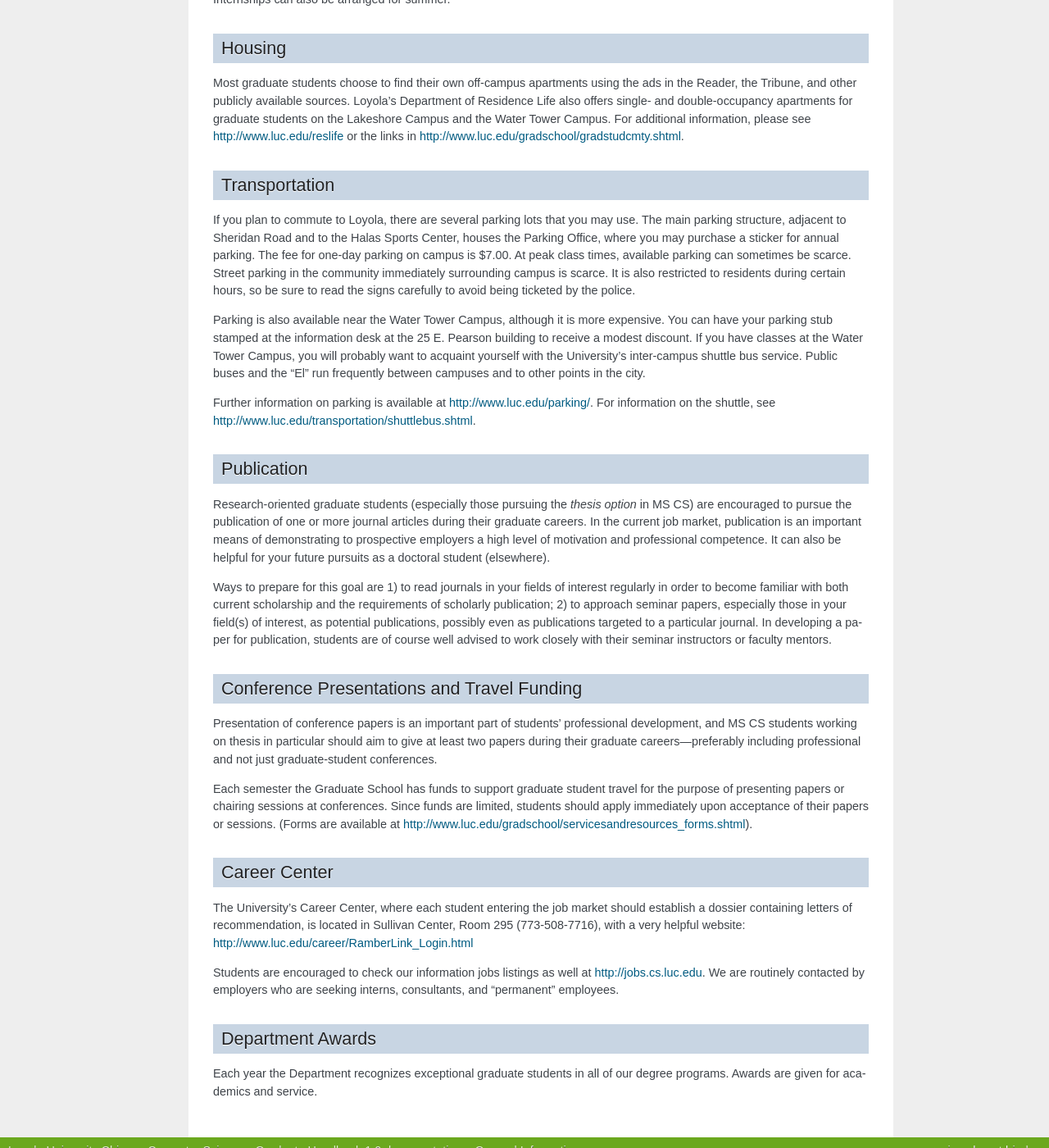
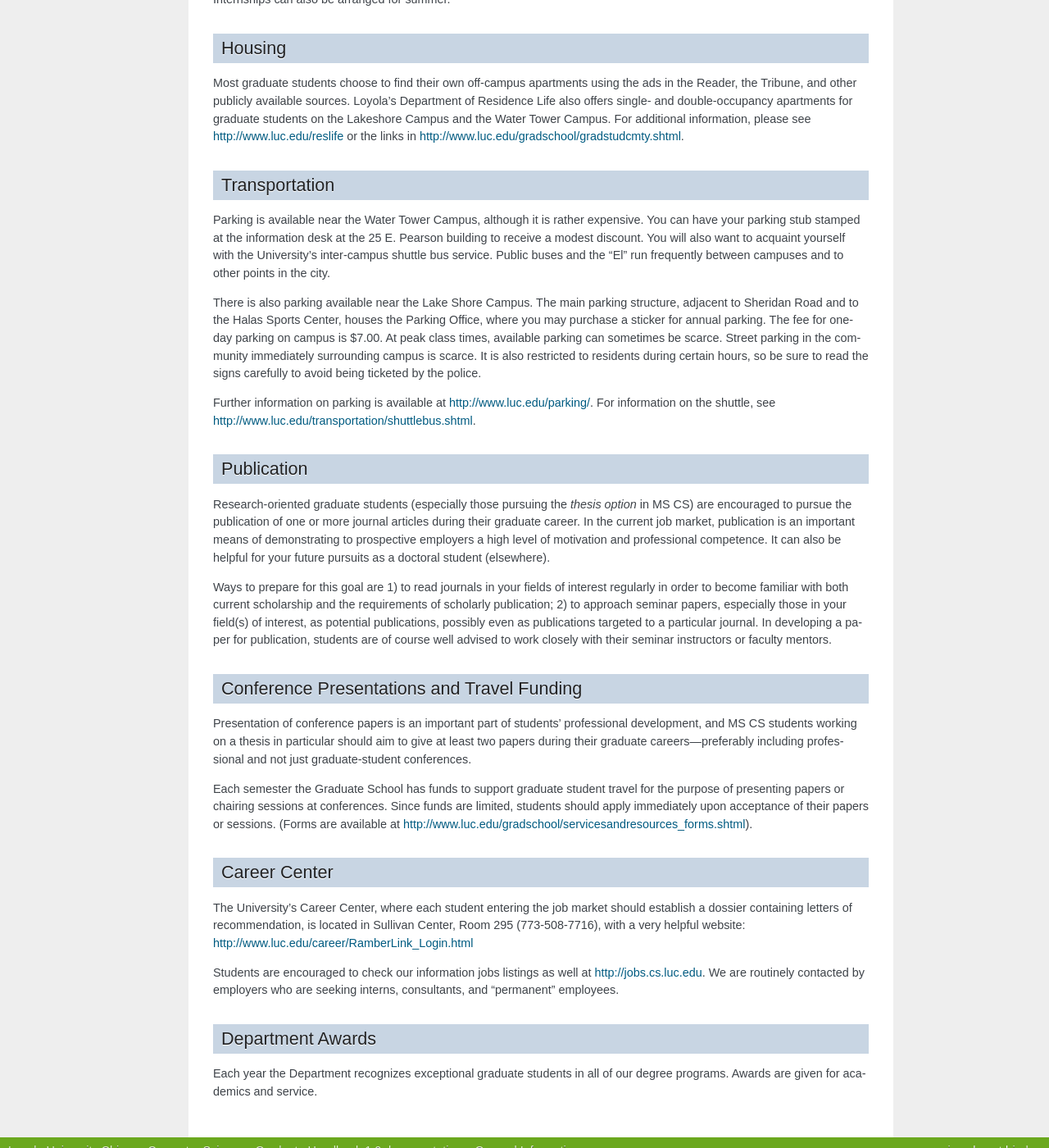
Before and after one commit to LoyolaChicagoCS/gradhandbook, a Sphinx documentation site: the page built from source/general.rst, in a window 1280 px wide and 1400 px high, scrolled down 2728 px. Shown: the whole window at 82% size. Built offline with Sphinx 7.4.7, drawn with Linux system fonts in a browser that asks for light colours; some of the changed lines change nothing that is shown; some of the changed text lies outside the part shown.

Commit message:
Made edits to Chapter 1

```diff
--- a/source/general.rst
+++ b/source/general.rst
@@ -21,7 +21,7 @@ The following folks are here to help you.
 
    	"Andrew N. Harrington, PhD", "Graduate Program Director", "gpd@cs.luc.edu"
    	"Konstantin Läufer, PhD", "Department Chair", "chair@cs.luc.edu"
-   	"Cecelia Murphy", "Graduate Program Secretary", "cmurphy@luc.edu"
+   	"Cecilia Murphy", "Graduate Program Secretary", "cmurphy@luc.edu"
    	"Miao Ye", "Computer Systems Manager", "my@cs.luc.edu"
    	"Jeanmarie Rom", "Department Secretary", "jrom1@luc.edu"
 
@@ -88,8 +88,9 @@ The faculty members of the Committee also serve as jury for various departmental
 Student ID Cards
 --------------------------------------
 
-Student ID cards, giving access to library borrowing and other privileges,
-are available from the Campus Card Office, Sullivan Center, Room 117.
+After registering for classes, Student ID cards, which give access to library borrowing and other privileges,
+are available from Corboy Law Center, 25E. Pearson or the Campus Card Office, Sullivan Center, Room 117.
+See http://www.luc.edu/campuscard/ for more information.
 
 .. index:: computer services
 
@@ -98,11 +99,9 @@ Computer Services
 
 The University maintains several Computer Centers which are available
 for your use in Sullivan Center, Information Commons, and at 25 E. Pearson.
-There are also personal computers available for the use of Graduate Assistants in the
-Graduate Student office space in Crown Center 418.
 
 An account on the student email system is created automatically for each new student.
-Both the Director of Graduate Programs and the Graduate School will use this account
+Both the GPD and the Graduate School will use this account
 to communicate with you. It is therefore crucial that you check your Loyola e-mailbox
 on a regular basis. Having your e-mail forwarded to another account can be risky.
 Some students find the mail doesn't always get delivered.
@@ -203,7 +202,14 @@ http://www.luc.edu/gradschool/gradstudcmty.shtml.
 Transportation
 --------------------------------------
 
-If you plan to commute to Loyola, there are several parking lots that you may use.
+Parking is available near the Water Tower Campus, although it is rather expensive.
+You can have your parking stub stamped at the information desk
+at the 25 E. Pearson building to receive a modest discount.
+You will also want to acquaint yourself with the
+University’s inter-campus shuttle bus service.
+Public buses and the “El” run frequently between campuses and to other points in the city.
+
+There is also parking available near the Lake Shore Campus.
 The main parking structure, adjacent to Sheridan Road and to the Halas Sports Center,
 houses the Parking Office, where you may purchase a sticker for annual parking.
 The fee for one-day parking on campus is $7.00.
@@ -211,13 +217,6 @@ At peak class times, available parking can sometimes be scarce.
 Street parking in the community immediately surrounding campus is scarce.
 It is also restricted to residents during certain hours,
 so be sure to read the signs carefully to avoid being ticketed by the police.
-
-Parking is also available near the Water Tower Campus, although it is more expensive.
-You can have your parking stub stamped at the information desk
-at the 25 E. Pearson building to receive a modest discount.
-If you have classes at the Water Tower Campus, you will probably want to
-acquaint yourself with the University’s inter-campus shuttle bus service.
-Public buses and the “El” run frequently between campuses and to other points in the city.
 
 Further information on parking is available at http://www.luc.edu/parking/.
 For information on the shuttle, see http://www.luc.edu/transportation/shuttlebus.shtml.
@@ -229,7 +228,7 @@ Publication
 
 Research-oriented graduate students (especially those pursuing the *thesis option*
 in MS CS) are encouraged to pursue the publication of one or more journal articles
-during their graduate careers. In the current job market, publication is an
+during their graduate career. In the current job market, publication is an
 important means of demonstrating to prospective employers a high level of motivation
 and professional competence.
 It can also be helpful for your future pursuits as a doctoral student (elsewhere).
@@ -261,7 +260,7 @@ Conference Presentations and Travel Funding
 -----------------------------------------------
 
 Presentation of conference papers is an important part of students’ professional
-development, and MS CS students working on thesis in particular should aim to give at
+development, and MS CS students working on a thesis in particular should aim to give at
 least two papers during their graduate careers—preferably including professional
 and not just graduate-student conferences.
 
```
